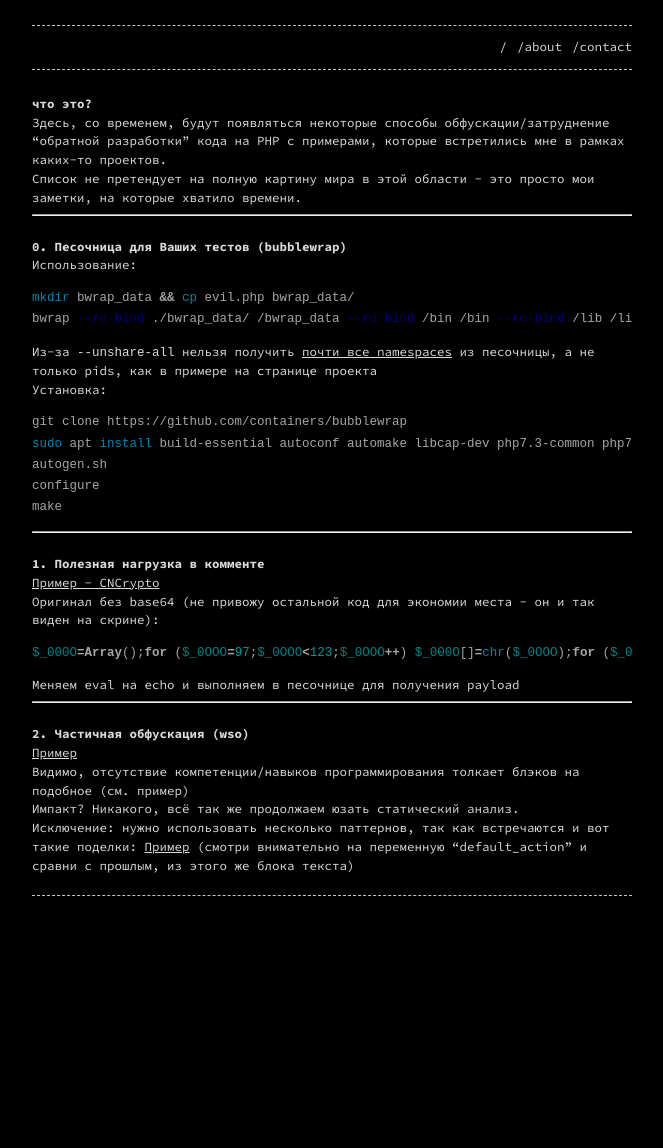
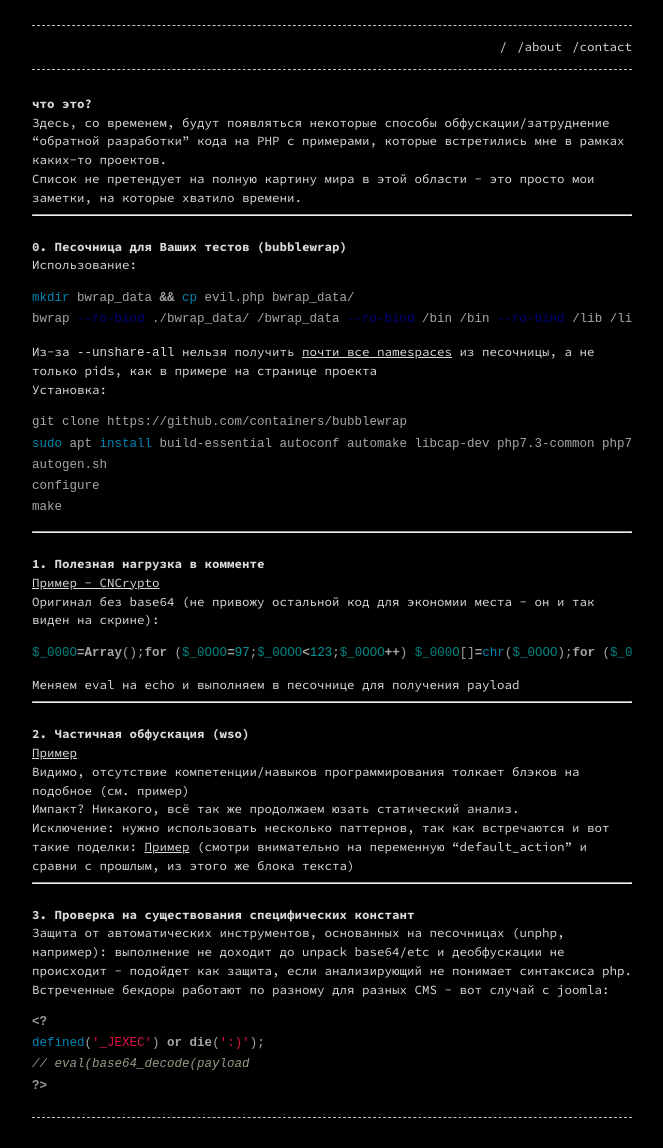
Before and after one commit to delyee/delyee.github.io, a Jekyll site: the page built from _posts/2020-03-12-php_obf.md, in a window 1280 px wide. Shown: the whole page, without its empty margins (308-971 px from the left). Built offline with Jekyll 4.4.1, drawn with Linux system fonts in a browser that asks for light colours; our own code applies the rules of GitHub Pages for plain Markdown files; before the commit the page ends 926 px from its top, so only the background shows below that.

Commit message:
Update 2020-03-12-php_obf.md

````diff
--- a/_posts/2020-03-12-php_obf.md
+++ b/_posts/2020-03-12-php_obf.md
@@ -50,3 +50,17 @@ $_000O=Array();for ($_0OOO=97;$_0OOO<123;$_0OOO++) $_000O[]=chr($_0OOO);for ($_0
 Импакт? Никакого, всё так же продолжаем юзать статический анализ.
 
 Исключение: нужно использовать несколько паттернов, так как встречаются и вот такие поделки: [Пример](/images/php_obf/2-2.png) (смотри внимательно на переменную "default_action" и сравни с прошлым, из этого же блока текста)
+
+---
+
+## 3. Проверка на существования специфических констант
+Защита от автоматических инструментов, основанных на песочницах (unphp, например): выполнение не доходит до unpack base64/etc и деобфускации не происходит - подойдет как защита, если анализирующий не понимает синтаксиса php.
+
+Встреченные бекдоры работают по разному для разных CMS - вот случай с joomla:
+
+```php
+<?
+defined('_JEXEC') or die(':)');
+// eval(base64_decode(payload
+?>
+```
````
